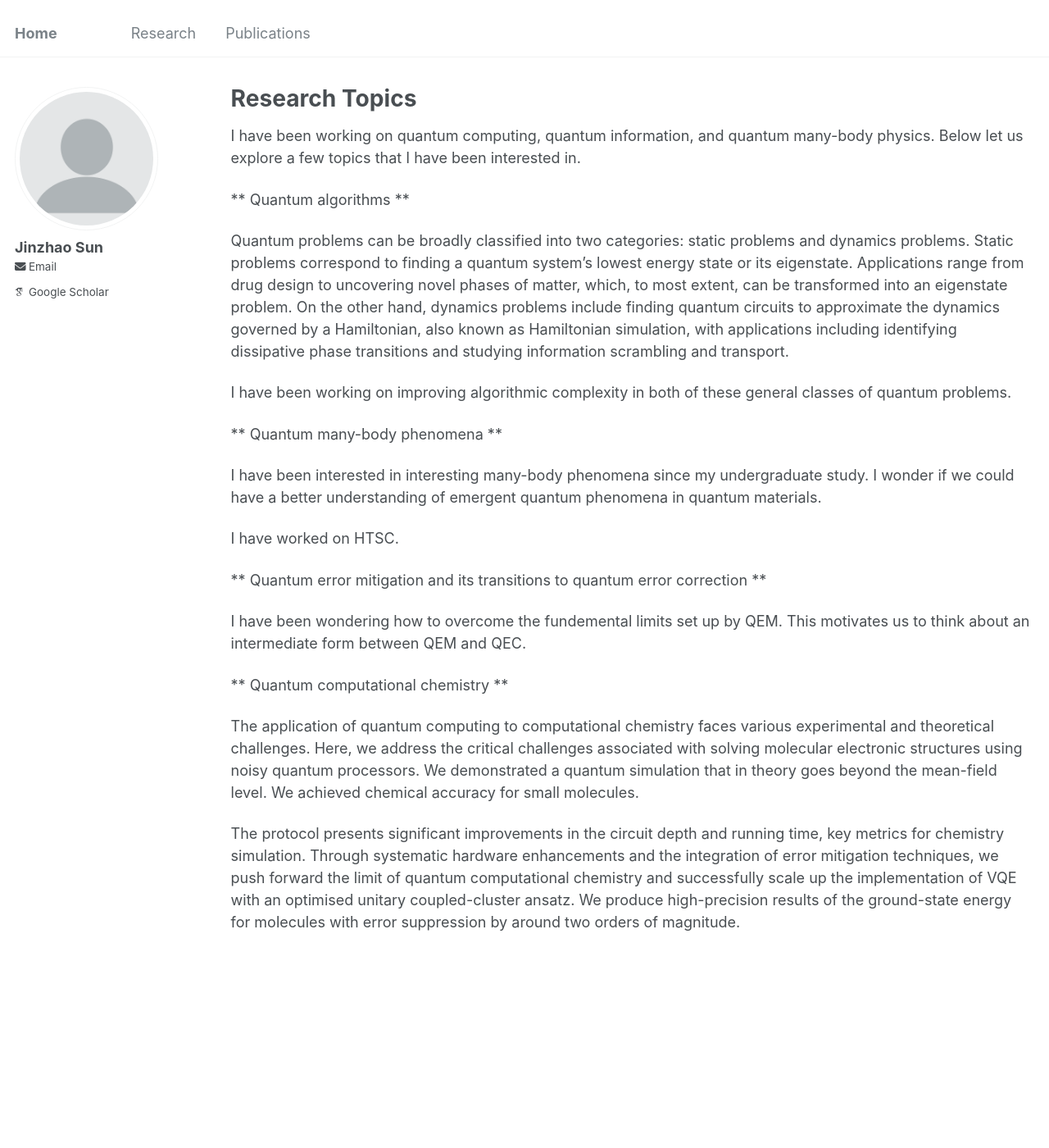
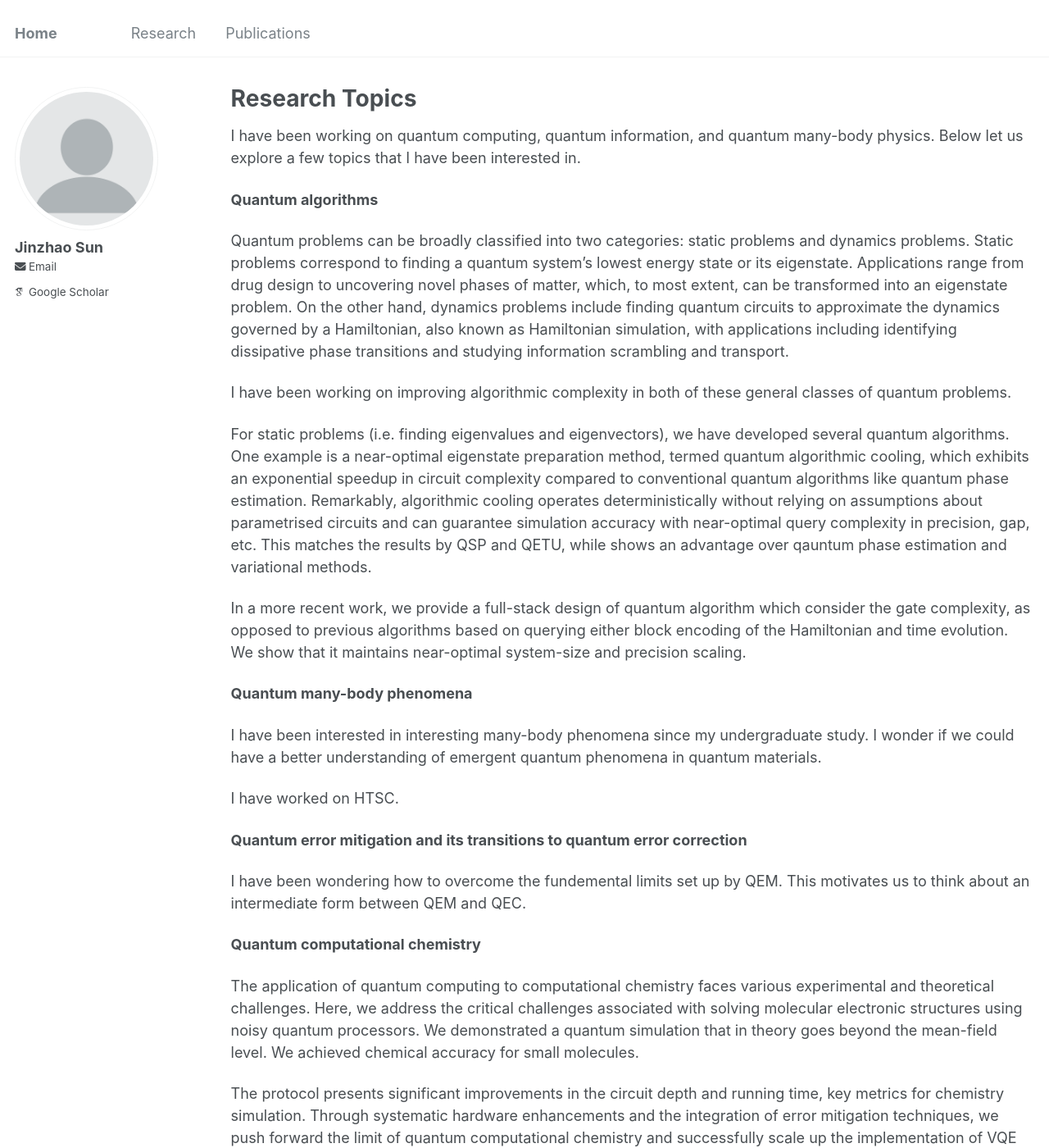
Before and after one commit to jinzhao-sun/jinzhao-sun.github.io, a Jekyll site: the page built from _pages/research.md, in a window 1280 px wide and 1400 px high. Shown: the whole window at 82% size. Built offline with Jekyll 4.4.1, drawn with Linux system fonts in a browser that asks for light colours; some web fonts are replaced.

Commit message:
Update research.md

```diff
--- a/_pages/research.md
+++ b/_pages/research.md
@@ -5,27 +5,32 @@ permalink: /research/
 author_profile: true
 ---
 
+
 I have been working on quantum computing, quantum information, and quantum many-body physics. Below let us explore  a few topics that I have been interested in.
 
-** Quantum algorithms **
+**Quantum algorithms**
 
 Quantum problems can be broadly classified into two categories: static problems and dynamics problems. Static problems correspond to finding a quantum system's lowest energy state or its eigenstate. Applications range from drug design to uncovering novel phases of matter, which, to most extent, can be transformed into an eigenstate problem. On the other hand, dynamics problems include finding quantum circuits to approximate the dynamics governed by a Hamiltonian, also known as Hamiltonian simulation, with applications including identifying dissipative phase transitions and studying information scrambling and transport.
 
 I have been working on improving algorithmic complexity in both of these general classes of quantum problems.
 
+For static problems (i.e. finding eigenvalues and eigenvectors), we have developed several quantum algorithms. One example is a near-optimal eigenstate preparation method, termed quantum algorithmic cooling, which exhibits an exponential speedup in circuit complexity compared to conventional quantum algorithms like quantum phase estimation. Remarkably, algorithmic cooling operates deterministically without relying on assumptions about parametrised circuits and can guarantee simulation accuracy with near-optimal query complexity in precision, gap, etc. This matches the results by QSP and QETU, while shows an advantage over qauntum phase estimation and variational methods.
 
-** Quantum many-body phenomena **
+In a more recent work, we provide a full-stack design of quantum algorithm which consider the gate complexity, as opposed to previous algorithms based on querying either block encoding of the Hamiltonian and time evolution. We show that it maintains near-optimal system-size and precision scaling.
+
+
+**Quantum many-body phenomena**
 
 I have been interested in interesting many-body phenomena since my undergraduate study. I wonder if we could have a better understanding of emergent quantum phenomena in quantum materials.
 
 I have worked on HTSC.
 
 
-** Quantum error mitigation and its transitions to quantum error correction **
+**Quantum error mitigation and its transitions to quantum error correction**
 
 I have been wondering how to overcome the fundemental limits set up by QEM. This motivates us to think about an intermediate form between QEM and QEC.
 
-** Quantum computational chemistry **
+**Quantum computational chemistry**
 
 The application of quantum computing to computational chemistry faces various experimental and theoretical challenges. Here, we address the critical challenges associated with solving molecular electronic structures using noisy quantum processors. We demonstrated a quantum simulation that in theory goes beyond the mean-field level. We achieved chemical accuracy for small molecules.
 
```
